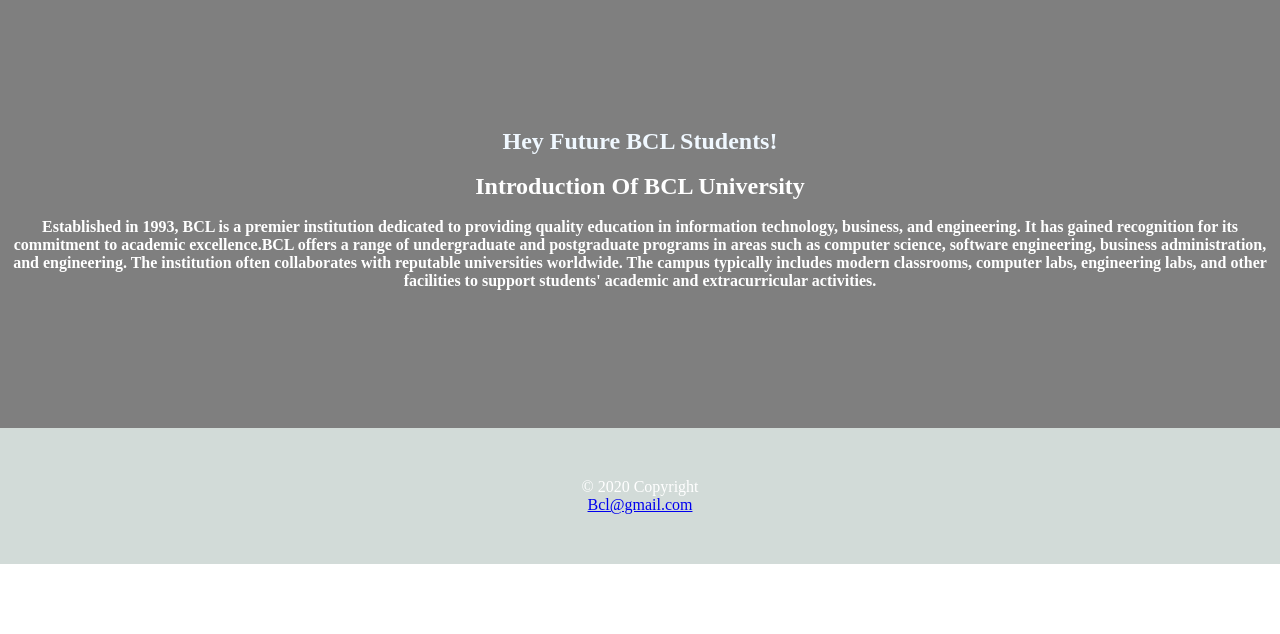
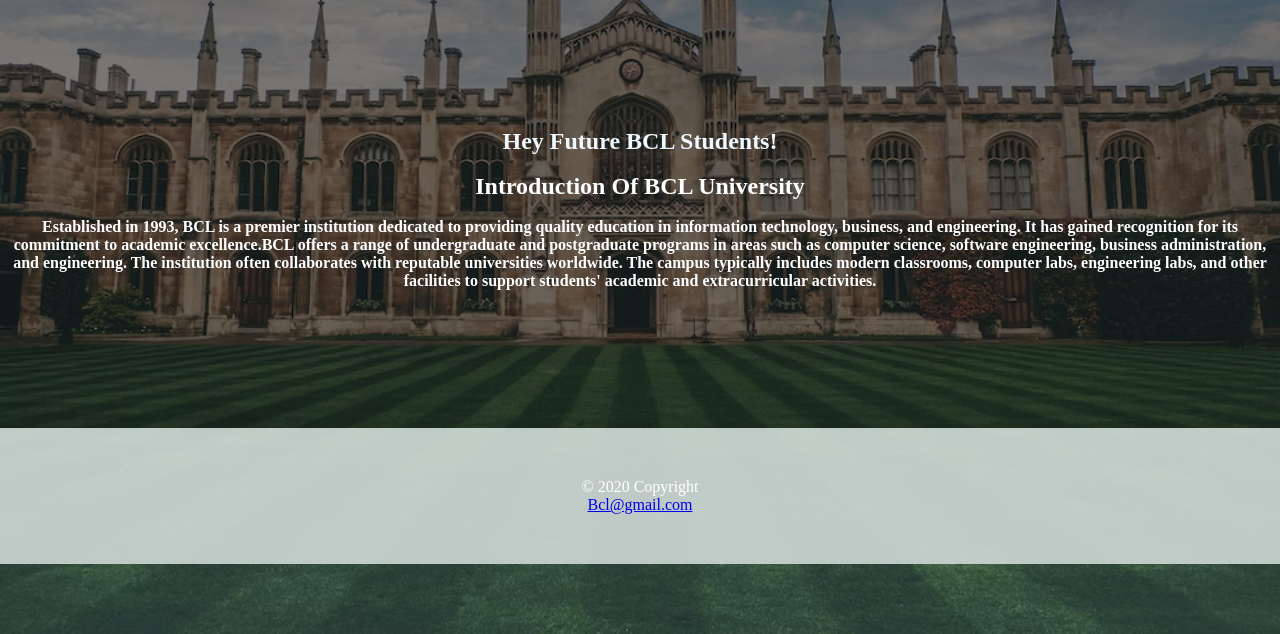
Before and after one commit to miuranga12/bcl, a plain HTML site: page index.html in a window 1280 px wide. Shown: the part 166-800 px from the top of the page. Drawn offline with Linux system fonts and the light colour scheme.

Commit message:
Update style.css

```diff
--- a/Css/style.css
+++ b/Css/style.css
@@ -60,7 +60,7 @@ body {
     padding: 0;
     box-sizing: border-box;
     background: linear-gradient(to top, rgba(0, 0, 0, 0.5) 50%, rgba(0, 0, 0, 0.5)),
-        url(./Asset/cambridge.avif);
+        url(../Asset/cambridge.avif);
     background-position: center;
     background-repeat: no-repeat;
     background-size: cover;
```
